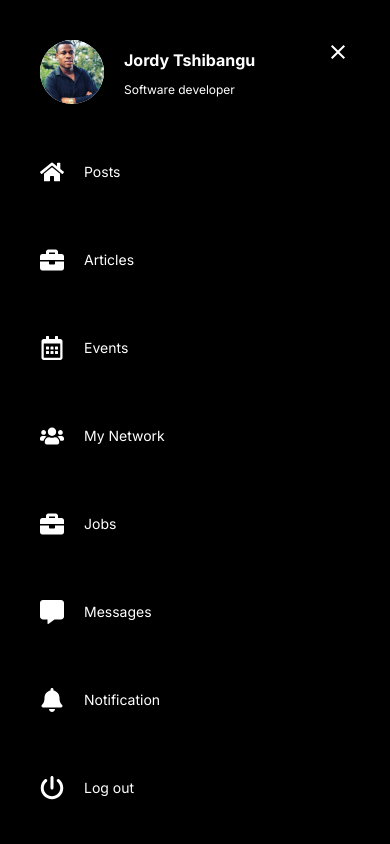
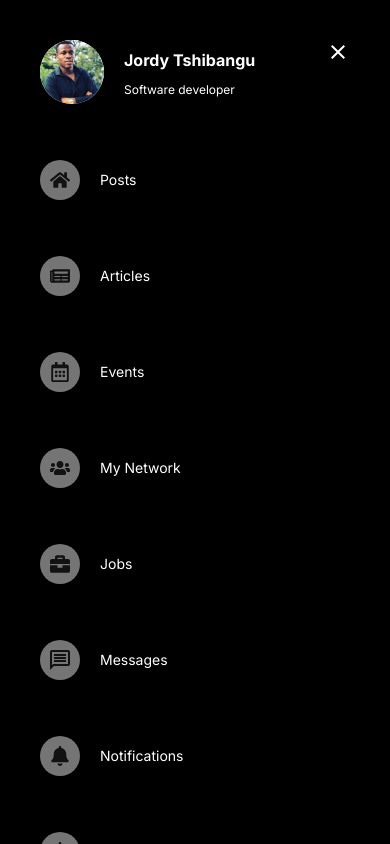
Before and after one commit to JordyBukondaTshibangu/SANGO, a Next.js app: page /info/contact-us in a window 390 px wide. Both pictures are taken after a click on the element 297 px from the left and 53 px from the top of the page. Shown: the top 844 px of the page. Built offline with nearby package versions, Linux system fonts and the light colour scheme.

Commit message:
feature : create nav-link component

```diff
--- /dev/null
+++ b/src/components/common/base/NavLink.tsx
@@ -0,0 +1,39 @@
+import React, { ReactElement } from "react";
+import Link from "next/link";
+import { Avatar } from "@mui/material";
+import { usePathname } from "next/navigation";
+
+type NavLinkProps = {
+  link: string;
+  linkName: string;
+  icon: ReactElement;
+};
+const NavLink: React.FC<NavLinkProps> = ({ link, linkName, icon }) => {
+  const currentPath = usePathname();
+
+  return (
+    <li>
+      <Link
+        href={`/${link}`}
+        className={
+          currentPath.startsWith(`/${link}`)
+            ? "flex lg:flex-col items-center gap-5 lg:gap-2 text-primary"
+            : "flex lg:flex-col items-center gap-5 lg:gap-2 hover:text-primary"
+        }
+      >
+        <Avatar
+          className={
+            currentPath.startsWith(`/${link}`)
+              ? " text-primary bg-black lg:bg-white dark:bg-darkHeader text-2xl"
+              : " hover:text-primary bg-black lg:bg-white dark:bg-darkHeader text-white lg:text-lightFontColor dark:text-fontColor text-2xl "
+          }
+        >
+          {icon}
+        </Avatar>
+        <span className="text-sm">{linkName}</span>
+      </Link>
+    </li>
+  );
+};
+
+export default NavLink;
--- a/src/components/common/ui/NavBar.tsx
+++ b/src/components/common/ui/NavBar.tsx
@@ -1,13 +1,10 @@
 "use client";
 import React, { useEffect, useState } from "react";
+import Link from "next/link";
+import Image from "next/image";
 import { useTheme } from "next-themes";
-import Image from "next/image";
-import AvatarImg from "../../../../public/assets/Avatar.png";
-import Link from "next/link";
-import { usePathname } from "next/navigation";
 import SearchBar from "../base/SearchBar";
-import { FaPowerOff, FaMessage } from "react-icons/fa6";
-import ProfilePic from "../../../../public/assets/profile.jpeg";
+import { FaPowerOff } from "react-icons/fa6";
 import {
   FaBars,
   FaHome,
@@ -17,18 +14,21 @@ import {
   FaBriefcase,
   FaBell,
 } from "react-icons/fa";
-import MessageOutlinedIcon from "@mui/icons-material/MessageOutlined";
+import Menu from "@mui/material/Menu";
 import Avatar from "@mui/material/Avatar";
-import Menu from "@mui/material/Menu";
+import Divider from "@mui/material/Divider";
 import MenuItem from "@mui/material/MenuItem";
+import Logout from "@mui/icons-material/Logout";
+import Settings from "@mui/icons-material/Settings";
 import ListItemIcon from "@mui/material/ListItemIcon";
-import Divider from "@mui/material/Divider";
-import Settings from "@mui/icons-material/Settings";
-import Logout from "@mui/icons-material/Logout";
-import Brightness4OutlinedIcon from "@mui/icons-material/Brightness4Outlined";
-import LightModeOutlinedIcon from "@mui/icons-material/LightModeOutlined";
 import CloseOutlinedIcon from "@mui/icons-material/CloseOutlined";
 import NotificationsIcon from "@mui/icons-material/Notifications";
+import MessageOutlinedIcon from "@mui/icons-material/MessageOutlined";
+import LightModeOutlinedIcon from "@mui/icons-material/LightModeOutlined";
+import Brightness4OutlinedIcon from "@mui/icons-material/Brightness4Outlined";
+import NavLink from "../base/NavLink";
+import AvatarImg from "../../../../public/assets/Avatar.png";
+import ProfilePic from "../../../../public/assets/profile.jpeg";
 
 const NavBar = () => {
   const { theme, setTheme } = useTheme();
@@ -50,8 +50,6 @@ const NavBar = () => {
     setAnchorEl(null);
   };
 
-  const currentPath = usePathname();
-
   if (!mounted) {
     return null;
   }
@@ -64,84 +62,17 @@ const NavBar = () => {
         </Link>
       </div>
       <ul className="hidden xl:flex justify-between gap-16">
-        <li>
-          <Link
-            href="/posts"
-            className={
-              currentPath.startsWith("/posts")
-                ? "flex flex-col items-center gap-2 text-primary"
-                : "flex flex-col items-center gap-2 hover:text-primary"
-            }
-          >
-            <FaHome className="text-2xl font-bold" />
-            <span className="text-xs lg:text-sm">Posts</span>
-          </Link>
-        </li>
-        <li>
-          <Link
-            href="/articles"
-            className={
-              currentPath.startsWith("/articles")
-                ? "flex flex-col items-center gap-2 text-primary"
-                : "flex flex-col items-center gap-2 hover:text-primary"
-            }
-          >
-            <FaNewspaper className="text-2xl font-bold" />
-            <span className="text-xs lg:text-sm">Articles</span>
-          </Link>
-        </li>
-        <li>
-          <Link
-            href="/events"
-            className={
-              currentPath.startsWith("/events")
-                ? "flex flex-col items-center gap-2 text-primary"
-                : "flex flex-col items-center gap-2 hover:text-primary"
-            }
-          >
-            <FaRegCalendarAlt className="text-2xl font-bold" />
-            <span className="text-xs lg:text-sm">Events</span>
-          </Link>
-        </li>
-        <li>
-          <Link
-            href="/users"
-            className={
-              currentPath.startsWith("/users")
-                ? "flex flex-col items-center gap-2 text-primary"
-                : "flex flex-col items-center gap-2 hover:text-primary"
-            }
-          >
-            <FaUsers className="text-2xl font-bold" />
-            <span className="text-xs lg:text-sm">My Network</span>
-          </Link>
-        </li>
-        <li>
-          <Link
-            href="/jobs"
-            className={
-              currentPath.startsWith("/jobs")
-                ? "flex flex-col items-center gap-2 text-primary"
-                : "flex flex-col items-center gap-2 hover:text-primary"
-            }
-          >
-            <FaBriefcase className="text-2xl font-bold" />
-            <span className="text-xs lg:text-sm">Jobs</span>
-          </Link>
-        </li>
-        <li>
-          <Link
-            href="/messages"
-            className={
-              currentPath.startsWith("/messages")
-                ? "flex flex-col items-center gap-2 text-primary"
-                : "flex flex-col items-center gap-2 hover:text-primary"
-            }
-          >
-            <MessageOutlinedIcon className="text-2xl font-bold" />
-            <span className="text-xs lg:text-sm">Messages</span>
-          </Link>
-        </li>
+        <NavLink link="posts" linkName="Posts" icon={<FaHome />} />
+        <NavLink link="articles" linkName="Articles" icon={<FaNewspaper />} />
+        <NavLink link="events" linkName="Events" icon={<FaRegCalendarAlt />} />
+        <NavLink link="users" linkName="My Network" icon={<FaUsers />} />
+        <NavLink link="jobs" linkName="Jobs" icon={<FaBriefcase />} />
+        <NavLink
+          link="messages"
+          linkName="Messages"
+          icon={<MessageOutlinedIcon />}
+        />
+
         <div
           className="flex flex-col items-center gap-2 cursor-pointer"
           aria-controls={open ? "basic-menu" : undefined}
@@ -261,55 +192,31 @@ const NavBar = () => {
               <CloseOutlinedIcon className="text-2xl" />
             </div>
           </div>
-          <ul className="relative bg-black  dark:bg-darkHeader flex flex-col justify-between gap-16">
-            <li>
-              <Link href="/posts" className="flex items-center gap-5 ">
-                <FaHome className="text-2xl font-bold" />
-                <span className="text-sm">Posts</span>
-              </Link>
-            </li>
-            <li>
-              <Link href="/articles" className="flex items-center gap-5 ">
-                <FaBriefcase className="text-2xl font-bold" />
-                <span className="text-sm">Articles</span>
-              </Link>
-            </li>
-            <li>
-              <Link href="/events" className="flex items-center gap-5 ">
-                <FaRegCalendarAlt className="text-2xl font-bold" />
-                <span className="text-sm">Events</span>
-              </Link>
-            </li>
-            <li>
-              <Link href="/users" className="flex items-center gap-5 ">
-                <FaUsers className="text-2xl font-bold" />
-                <span className="text-sm">My Network</span>
-              </Link>
-            </li>
-            <li>
-              <Link href="/jobs" className="flex items-center gap-5 ">
-                <FaBriefcase className="text-2xl font-bold" />
-                <span className="text-sm">Jobs</span>
-              </Link>
-            </li>
-            <li>
-              <Link href="/messages" className="flex items-center gap-5 ">
-                <FaMessage className="text-2xl font-bold" />
-                <span className="text-sm">Messages</span>
-              </Link>
-            </li>
-            <li>
-              <Link href="/notifications" className="flex items-center gap-5 ">
-                <FaBell className="text-2xl font-bold" />
-                <span className="text-sm">Notification</span>
-              </Link>
-            </li>
-            <li>
-              <Link href="/sign-in" className="flex items-center gap-5 ">
-                <FaPowerOff className="text-2xl font-bold" />
-                <span className="text-sm">Log out</span>
-              </Link>
-            </li>
+          <ul className="relative bg-black  dark:bg-darkHeader flex flex-col justify-between gap-14">
+            <NavLink link="posts" linkName="Posts" icon={<FaHome />} />
+            <NavLink
+              link="articles"
+              linkName="Articles"
+              icon={<FaNewspaper />}
+            />
+            <NavLink
+              link="events"
+              linkName="Events"
+              icon={<FaRegCalendarAlt />}
+            />
+            <NavLink link="users" linkName="My Network" icon={<FaUsers />} />
+            <NavLink link="jobs" linkName="Jobs" icon={<FaBriefcase />} />
+            <NavLink
+              link="messages"
+              linkName="Messages"
+              icon={<MessageOutlinedIcon />}
+            />
+            <NavLink
+              link="notifications"
+              linkName="Notifications"
+              icon={<FaBell />}
+            />
+            <NavLink link="sign-in" linkName="Log out" icon={<FaPowerOff />} />
           </ul>
         </div>
       )}
--- a/src/components/events/container/NewEventDetailVenu.tsx
+++ b/src/components/events/container/NewEventDetailVenu.tsx
@@ -4,7 +4,7 @@ import NewEventImage from "../regular/NewEventImage";
 const NewEventDetailVenu = () => {
   return (
     <div className=" bg-white  dark:bg-darkHeader px-10 py-10 rounded-lg flex flex-col">
-      <h2 className="text-xl font-medium">Venu Details </h2>
+      <h2 className="text-xl font-medium">Venue Details </h2>
       <NewEventImage />
     </div>
   );
```
